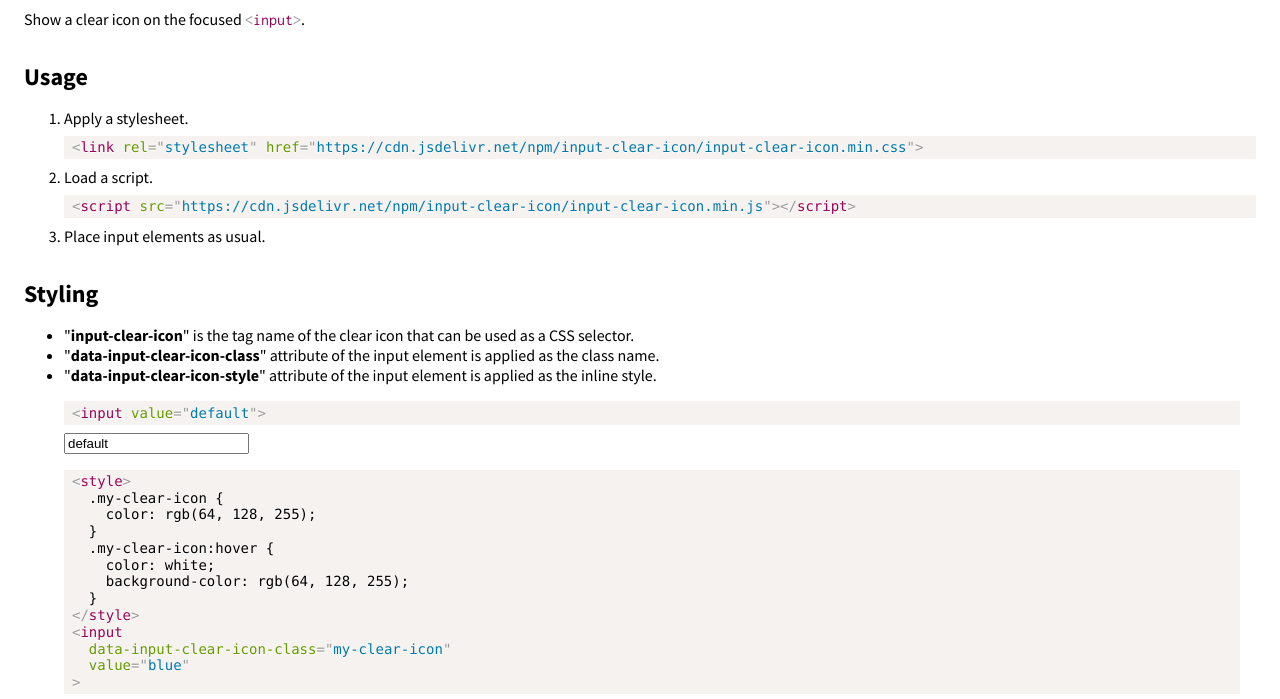
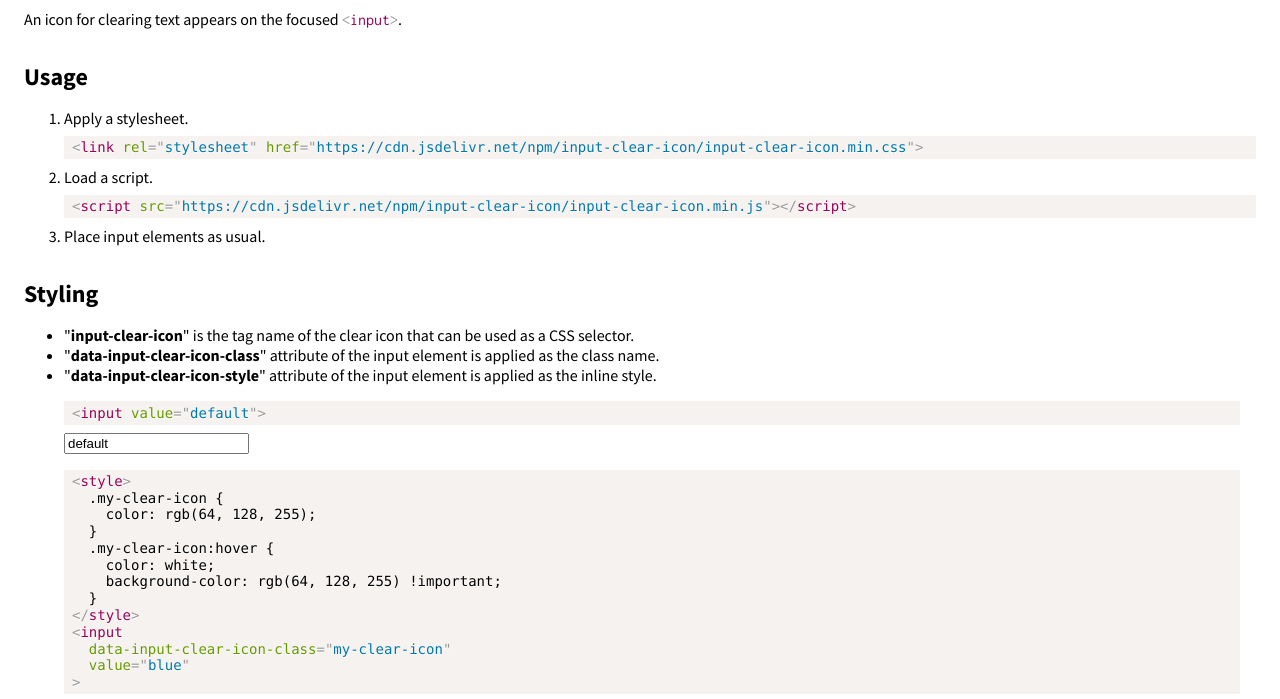
Before and after one commit to luncheon/input-clear-icon, a website: page demo.html in a window 1280 px wide. Shown: the part 83-782 px from the top of the page. Drawn offline with nearby package versions, Linux system fonts and the light colour scheme.

Commit message:
fix demo

```diff
--- a/demo.html
+++ b/demo.html
@@ -3,7 +3,7 @@
   <head>
     <meta charset="utf-8">
     <meta name="viewport" content="width=device-width, initial-scale=1.0">
-    <title>input clear icon - Show a clear icon on the focused &lt;input&gt;</title>
+    <title>input clear icon - An icon for clearing text appears on the focused &lt;input&gt;</title>
     <link rel="preconnect" href="https://fonts.gstatic.com/" crossorigin>
     <link rel="stylesheet" href="https://fonts.googleapis.com/css?family=Inconsolata|Poiret+One|Source+Sans+Pro:400,700">
     <link rel="stylesheet" href="https://cdn.jsdelivr.net/npm/prismjs@1.11.0/themes/prism.css">
@@ -45,7 +45,7 @@
         <img src="https://cdn.jsdelivr.net/npm/octicons@7.0.1/build/svg/mark-github.svg" alt="GitHub" style="height: 2.25em; margin-left: 1em; vertical-align: bottom;">
       </a>
     </div>
-    <p>Show a clear icon on the focused <code style="display: inline;"><span class="token punctuation">&lt;</span><span class="token tag">input</span><span class="token punctuation">&gt;</span></code>.</p>
+    <p>An icon for clearing text appears on the focused <code style="display: inline;"><span class="token punctuation">&lt;</span><span class="token tag">input</span><span class="token punctuation">&gt;</span></code>.</p>
 
     <section>
       <h2>Usage</h2>
@@ -85,7 +85,7 @@
   }
   .my-clear-icon:hover {
     color: white;
-    background-color: rgb(64, 128, 255);
+    background-color: rgb(64, 128, 255) !important;
   }
 &lt;/style&gt;
 &lt;input
@@ -100,7 +100,7 @@
             }
             .my-clear-icon:hover {
               color: white;
-              background-color: rgb(64, 128, 255);
+              background-color: rgb(64, 128, 255) !important;
             }
           </style>
           <input data-input-clear-icon-class="my-clear-icon" value="blue">
--- a/package.json
+++ b/package.json
@@ -1,7 +1,7 @@
 {
   "name": "input-clear-icon",
   "version": "0.0.5",
-  "description": "Show a clear icon on the focused <input>.",
+  "description": "An icon for clearing text appears on the focused <input>.",
   "main": "input-clear-icon.js",
   "scripts": {
     "build": "npm run minify:css && npm run minify:js",
```
Also changed, not shown: README.md.
